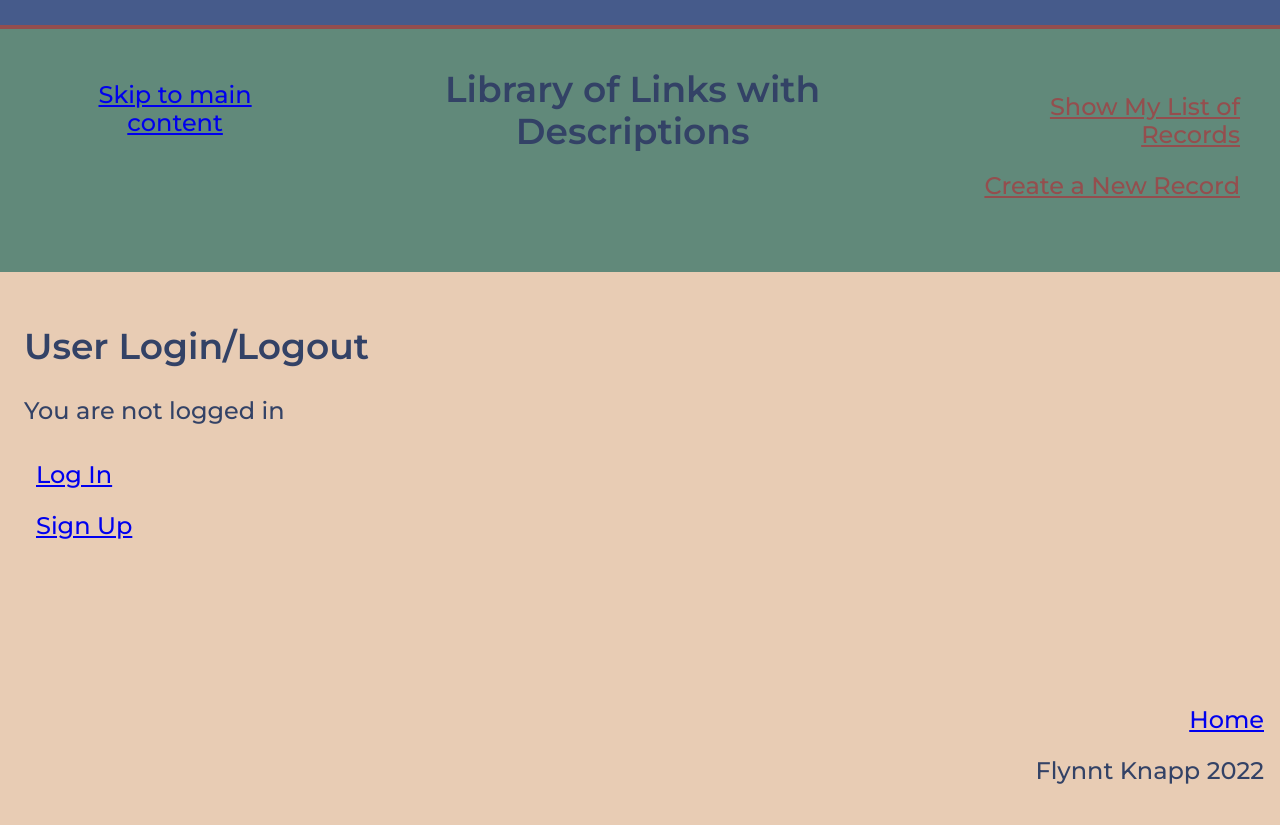
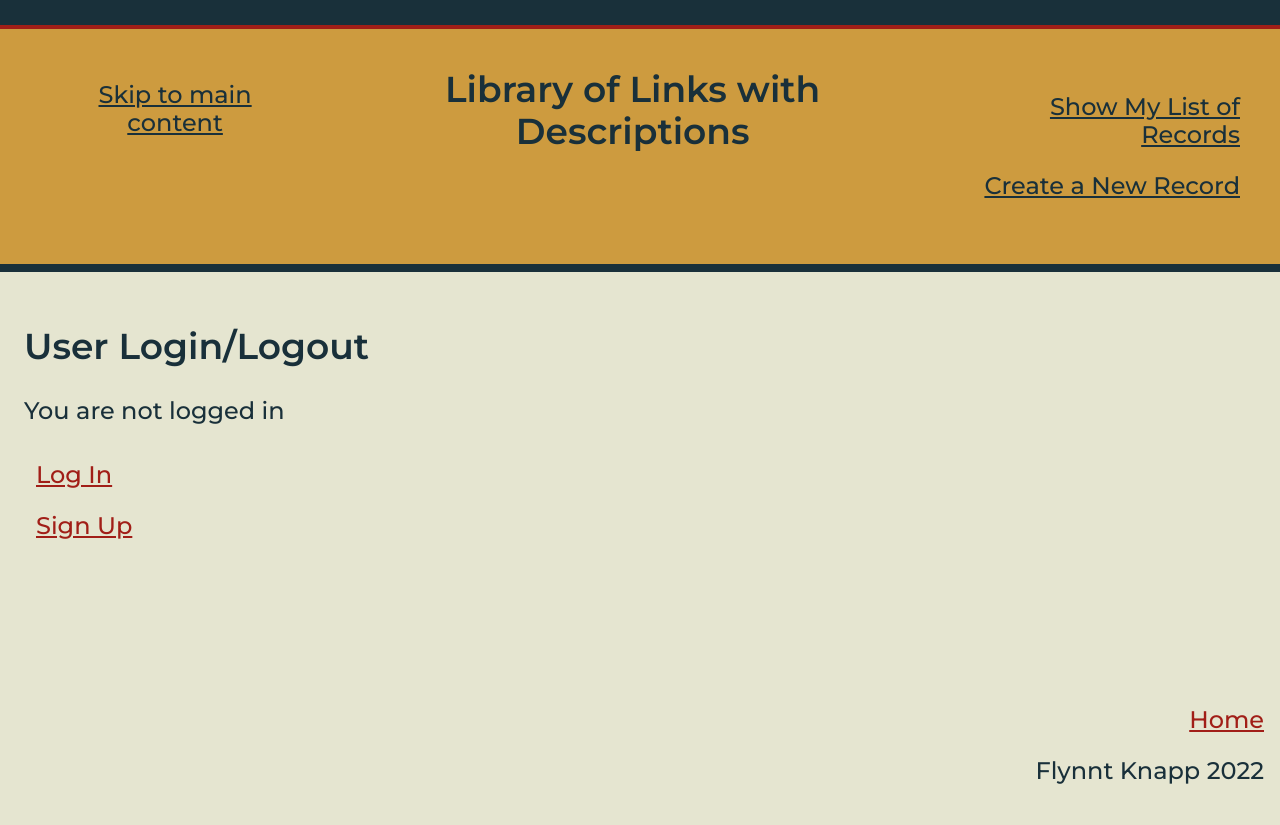
Before and after one commit to brucestull/technology-and-perceptibility, a Django app: page / in a window 1280 px wide. Run offline with Django 3.2, Linux system fonts and the light colour scheme.

Commit message:
Our current contrast ratio is 5.47 so we meet Level AA.

```diff
--- a/static/css/style.css
+++ b/static/css/style.css
@@ -1,38 +1,37 @@
 /* Color Theme Swatches in Hex */
-.guitar_splitComplimentary-1-hex { color: #628C7C; }
-.guitar_splitComplimentary-2-hex { color: #8DD9BC; }
-.guitar_splitComplimentary-3-hex { color: #D9AB82; }
-.guitar_splitComplimentary-4-hex { color: #465B8C; }
-.guitar_splitComplimentary-5-hex { color: #7794D9; }
+.Access-Inspiration-1-hex { color: #505248; }
+.Access-Inspiration-2-hex { color: #DDDDC0; }
+.Access-Inspiration-3-hex { color: #A11E17; }
+.Access-Inspiration-4-hex { color: #19303A; }
+.Access-Inspiration-5-hex { color: #CD9B3F; }
 
 /* Color Theme Swatches in RGBA */
-.guitar_splitComplimentary-1-rgba { color: rgba(98, 140, 124, 1); }
-.guitar_splitComplimentary-2-rgba { color: rgba(141, 217, 188, 1); }
-.guitar_splitComplimentary-3-rgba { color: rgba(217, 171, 130, 1); }
-.guitar_splitComplimentary-4-rgba { color: rgba(70, 91, 140, 1); }
-.guitar_splitComplimentary-5-rgba { color: rgba(119, 148, 217, 1); }
+.Access-Inspiration-1-rgba { color: rgba(80, 82, 72, 1); }
+.Access-Inspiration-2-rgba { color: rgba(221, 221, 192, 1); }
+.Access-Inspiration-3-rgba { color: rgba(161, 30, 23, 1); }
+.Access-Inspiration-4-rgba { color: rgba(25, 48, 58, 1); }
+.Access-Inspiration-5-rgba { color: rgba(205, 155, 63, 1); }
 
 /* Color Theme Swatches in HSLA */
-.guitar_splitComplimentary-1-hsla { color: hsla(157, 17, 46, 1); }
-.guitar_splitComplimentary-2-hsla { color: hsla(157, 50, 70, 1); }
-.guitar_splitComplimentary-3-hsla { color: hsla(28, 53, 68, 1); }
-.guitar_splitComplimentary-4-hsla { color: hsla(222, 33, 41, 1); }
-.guitar_splitComplimentary-5-hsla { color: hsla(222, 56, 65, 1); }
+.Access-Inspiration-1-hsla { color: hsla(72, 6, 30, 1); }
+.Access-Inspiration-2-hsla { color: hsla(60, 29, 80, 1); }
+.Access-Inspiration-3-hsla { color: hsla(3, 75, 36, 1); }
+.Access-Inspiration-4-hsla { color: hsla(198, 39, 16, 1); }
+.Access-Inspiration-5-hsla { color: hsla(38, 58, 52, 1); }
 
 /* Store variables here: */
-:root {
-    --header_border_brown: #944E4E;
-}
+/* :root {
+} */
 
 button:focus, input:focus, a:focus, textarea:focus {
     /* outline: 3px dashed orange; */
-    outline: 5px dashed #465B8C;
-    outline-offset: 1px;
+    outline: 5px dashed rgba(25, 48, 58, 1);
+    outline-offset: 2px;
 }
 
 header a:focus {
-    outline: 5px dashed #D9AB82;
-    outline-offset: 1px;
+    outline: 5px dashed rgba(25, 48, 58, 1);
+    outline-offset: 2px;
 }
 
 html {
@@ -65,8 +64,28 @@ header, .div-replacing-main, footer {
     padding: 0 0;
 }
 
-nav > p > a {
-    color: var(--header_border_brown);
+/* Colors */
+a {
+    color: rgba(161, 30, 23, 1);
+}
+
+body {
+    color: rgba(25, 48, 58, 1);
+    background-color: rgba(219, 219, 189, 0.7);
+    border-top: 25px solid rgba(25, 48, 58, 1);
+}
+
+header {
+    background-color: rgba(205, 155, 63, 1);
+}
+
+.full-width-header {
+    background-color: rgba(25, 48, 58, 1);
+    border-top: .25em solid rgba(161, 30, 23, 1);
+}
+
+nav > p > a, a.skip-to-main-content {
+    color: rgba(25, 48, 58, 1);
 }
 
 div.login-logout-block a {
@@ -75,17 +94,10 @@ div.login-logout-block a {
     margin: .5em;
 }
 
-nav > address > a {
-    color: var(--header_border_brown);
-}
-
 /* Now: Let's change the font for all text in 'body'. */
 body {
     font-family: 'Montserrat', sans-serif;
     font-weight: 500;
-    color: hsla(222, 33%, 30%, 1);
-    background-color: hsla(28, 53%, 68%, .6);
-    border-top: 25px solid hsla(222, 33%, 41%, 1);
 }
 
 h1 {
@@ -100,24 +112,15 @@ input, textarea {
     font-size: 24px;
 }
 
-/* header {
-    width: 100%;
-} */
-
 /* Let's align the text of the header to 'center'. This will affect a <div> and a <nav>, which are in the <header>. */
 header {
     width: 100%;
     text-align: center;
     padding: 1em;
-    /* padding-top: 1em; */
-    /* padding-bottom: 1em; */
-    background-color: hsla(157, 17%, 46%, 1);
 }
 
 .full-width-header {
     width: 100%;
-    background-color: hsla(157, 17%, 46%, 1);
-    border-top: .25em solid var(--header_border_brown);
     padding-bottom: .5em;
 }
 
@@ -141,10 +144,6 @@ div.new-link-creation > button {
     margin-top: 1.5em;
 }
 
-/* .thing-at-top-of-main {
-    padding-top: 0em;
-} */
-
 div.where-the-taps-live h2, div.where-the-taps-live article.a-current-tap {
     margin: 1.5em;
 }
@@ -153,7 +152,6 @@ article.a-tap-in-the-list h3 {
     font-size: 1.3em;
     margin-top: 0;
     /* top | right | bottom | left */
-    /* margin: 30px 0 0 0; */
 }
 
 article.a-tap-in-the-list {
@@ -161,11 +159,7 @@ article.a-tap-in-the-list {
     margin: 1em;
     padding: 1.25em;
     /* top | right | bottom | left */
-    /* padding: 0 36px 24px 36px; */
     /* vertical | horizontal */
-    /* padding: 0 24px; */
-    /* vertical | horizontal */
-    /* margin: 18px; */
 }
 
 
@@ -211,14 +205,9 @@ div.new-link-creation {
     }
 
     article.a-tap-in-the-list {
-        /* width: 50%; */
         width: 45%;
         /* vertical | horizontal */
         margin-bottom: .25em ;
-        /* margin-bottom: 24px; */
-        /* margin: 12px; */
-        /* Some padding to separate items from each other */
-        /* padding: .5em; */
     }
 }
 
@@ -237,11 +226,6 @@ div.new-link-creation {
         /* We will align the text within those next. */
         justify-content: space-between;
     }
-
-    /* Align the page heading/title to the left. */
-    /* .page-title h1 {
-        text-align: left;
-    } */
 
     /* Align the page heading/title to the left. */
     h1 {
```
